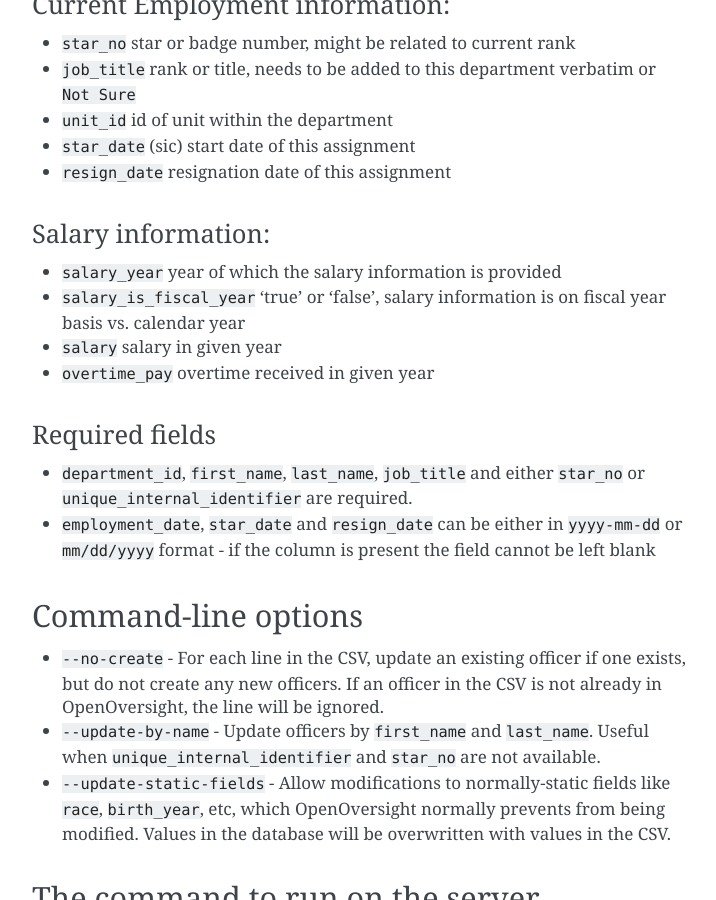
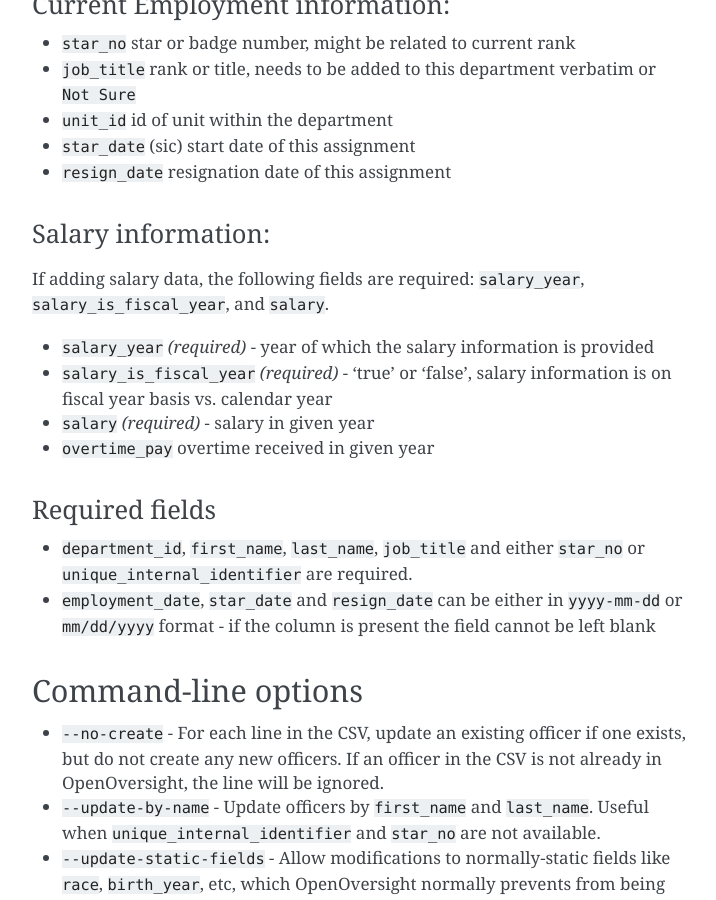
Before and after one commit to lucyparsons/OpenOversight, a Sphinx documentation site: the page built from docs/bulk_upload.rst, in a window 1280 px wide and 900 px high, scrolled down 1504 px. Shown: the whole window, without its empty margins (388-1104 px from the left). Built offline with Sphinx 7.4.7, drawn with Linux system fonts in a browser that asks for light colours.

Commit message:
Add a note about which fields are required to process salary information (#308)

```diff
--- a/docs/bulk_upload.rst
+++ b/docs/bulk_upload.rst
@@ -80,10 +80,13 @@
 Salary information:
 ~~~~~~~~~~~~~~~~~~~
 
--  ``salary_year`` year of which the salary information is provided
--  ``salary_is_fiscal_year`` 'true' or 'false', salary information is on
+If adding salary data, the following fields are required: ``salary_year``,
+``salary_is_fiscal_year``, and ``salary``.
+
+-  ``salary_year`` *(required)* - year of which the salary information is provided
+-  ``salary_is_fiscal_year`` *(required)* - 'true' or 'false', salary information is on
    fiscal year basis vs. calendar year
--  ``salary`` salary in given year
+-  ``salary`` *(required)* - salary in given year
 -  ``overtime_pay`` overtime received in given year
 
 Required fields
```
